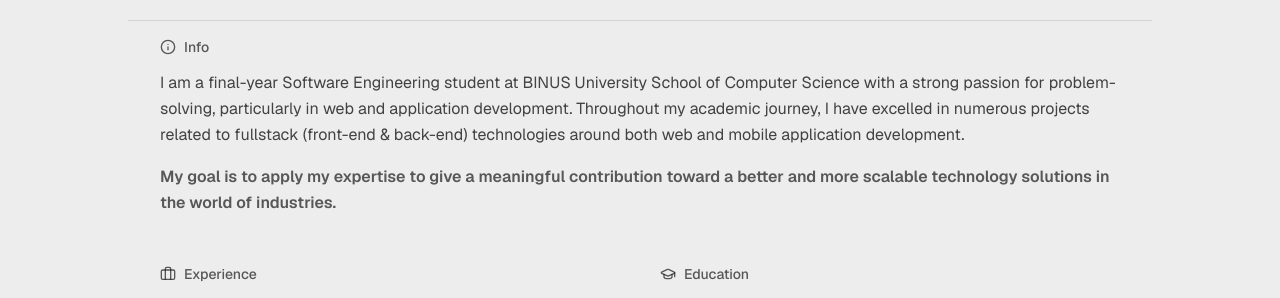
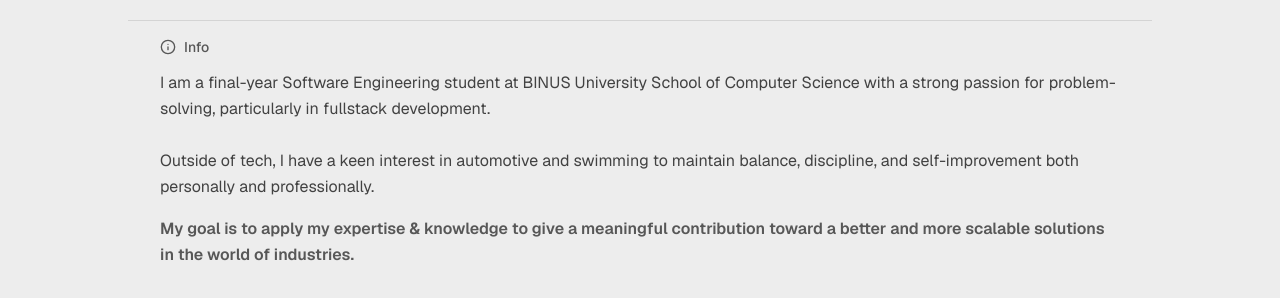
Before and after one commit to iryadifarhan/portfolio-website, a Next.js app: page /about in a window 1280 px wide. Shown: the part 253-551 px from the top of the page. Built offline with nearby package versions, Linux system fonts and the light colour scheme; no server answers.

Commit message:
Adjust data texts to be more detail

```diff
--- a/app/data/bio.ts
+++ b/app/data/bio.ts
@@ -15,7 +15,7 @@ export const PERSONAL_DATA : Bio = {
     location: "Bekasi, Indonesia",
     email: "farhaniryadi12@gmail.com",
     resume_url: "https://binusianorg-my.sharepoint.com/personal/farhan_iryadi_binus_ac_id/_layouts/15/guestaccess.aspx?share=IQCBtmcPtyaXTKEy9Apkgph-AftjNeEj1dgWO55Nv6Y8fLg&e=Ezf6eP",
-    quick_blurb: "Final year Computer Science — Software Engineering student at BINUS University with a focus on web and app development. I build both front-end and back-end projects to deliver scalable, industry ready solutions.",
-    blurb: "I am a final-year Software Engineering student at BINUS University School of Computer Science with a strong passion for problem-solving, particularly in web and application development. Throughout my academic journey, I have excelled in numerous projects related to fullstack (front-end & back-end) technologies around both web and mobile application development.",
-    motivation: "My goal is to apply my expertise to give a meaningful contribution toward a better and more scalable technology solutions in the world of industries.",
+    quick_blurb: "Final year Computer Science — Software Engineering student at BINUS University with a focus on fullstack development. I build both front-end and back-end projects to deliver scalable, industry ready solutions.",
+    blurb: "I am a final-year Software Engineering student at BINUS University School of Computer Science with a strong passion for problem-solving, particularly in fullstack development. \n\nOutside of tech, I have a keen interest in automotive and swimming to maintain balance, discipline, and self-improvement both personally and professionally.",
+    motivation: "My goal is to apply my expertise & knowledge to give a meaningful contribution toward a better and more scalable solutions in the world of industries.",
 };
--- a/app/data/works.ts
+++ b/app/data/works.ts
@@ -44,7 +44,7 @@ export const WORKS: Work[] = [
       },
       {
         title: "Fullstack Developing",
-        description: "I continued the improvement of IDEMIA’s customized <strong>Snipe-IT</strong> system by manually upgrading the core platform from <strong>v6.0.7</strong> to <strong>v8.1.2</strong>, resolving compatibility gaps along the way. My responsibilities included fixing bugs, implementing and refining new features, ensuring forward-compatible code, and integrating external services such as <strong>LDAP</strong> for authentication and <strong>MinIO</strong> for object storage. To maintain code quality and ensure its free of bugs, I also implemented <strong>PHPUnit</strong> test suites for reliable regression testing."
+        description: "I continued the improvement of IDEMIA’s customized <strong>Snipe-IT</strong> system by manually upgrading the core platform from <strong>v6.0.7</strong> to <strong>v8.1.2</strong>, resolving compatibility gaps along the way. My responsibilities included fixing bugs, implementing and refining new features, ensuring forward-compatible code, and integrating external services such as <strong>LDAP</strong> for authentication and <strong>MinIO</strong> for object storage. To maintain code quality and ensure its free of bugs, I also implemented <strong>PHPUnit</strong> test suites for reliable regression testing. In addition, I actively contributed to the open-source <strong>Snipe-IT</strong> project by submitting improvements and fixes through pull requests (<a class='text-blue-500 underline' href='https://github.com/grokability/snipe-it/pull/18257' target='_blank' rel='noopener noreferrer'>#18257</a>, <a class='text-blue-500 underline' href='https://github.com/grokability/snipe-it/pull/18256' target='_blank' rel='noopener noreferrer'>#18256</a>, and <a class='text-blue-500 underline' href='https://github.com/grokability/snipe-it/pull/18248' target='_blank' rel='noopener noreferrer'>#18248</a>)."
       },
       {
         title: "Devops Automation Engineering",
--- a/app/ui/AboutPage/Info.tsx
+++ b/app/ui/AboutPage/Info.tsx
@@ -8,7 +8,7 @@ export default function Info({blurb, motivation}: {blurb: string; motivation: st
         Info
     </div>
 
-    <p className="mt-2 text-foreground/80 leading-relaxed">{blurb}</p>
+    <p className="mt-2 text-foreground/80 leading-relaxed whitespace-pre-line">{blurb}</p>
     <p className="text-foreground/70 leading-relaxed font-semibold">{motivation}</p>
 </section>
   );
```
